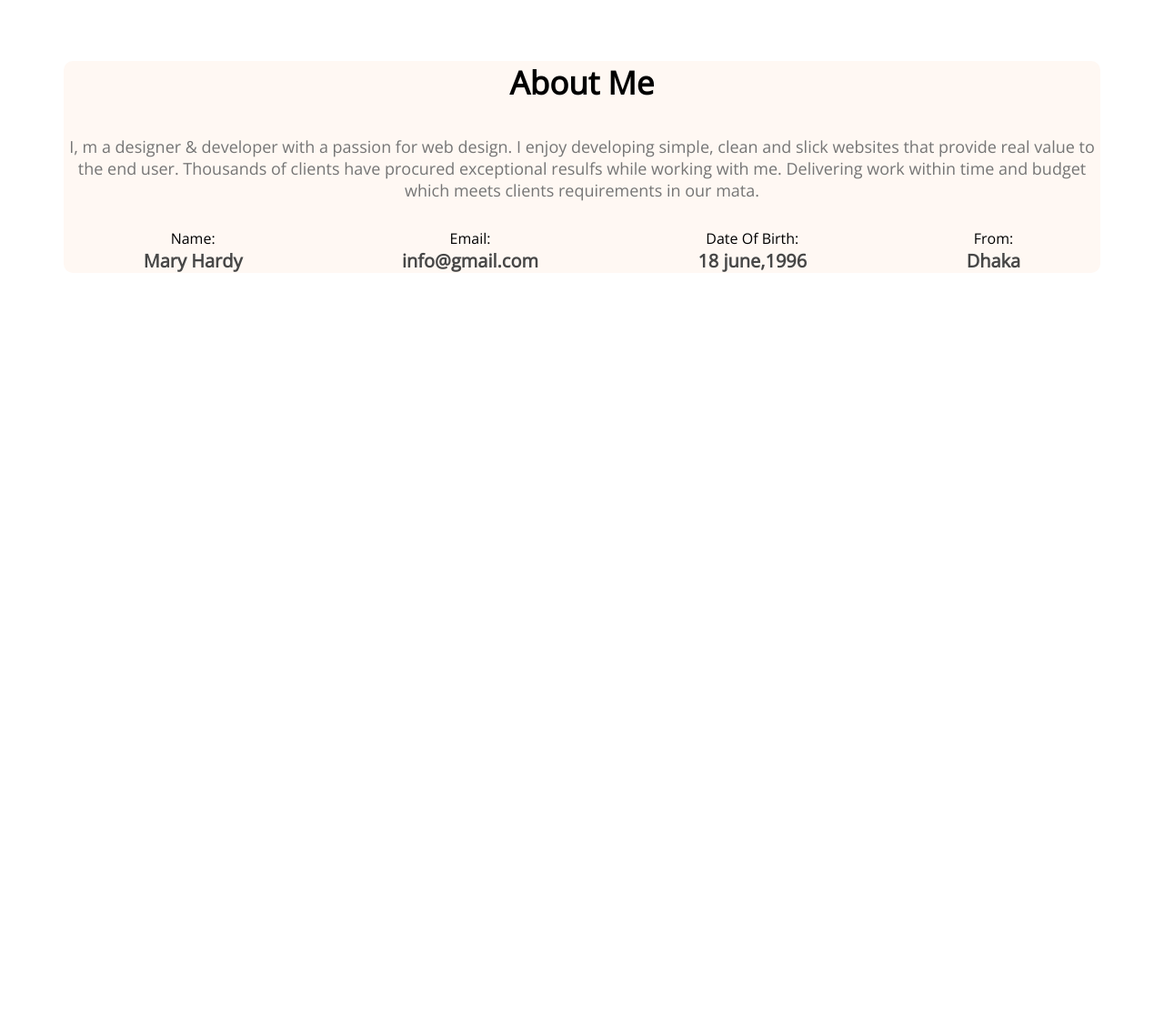
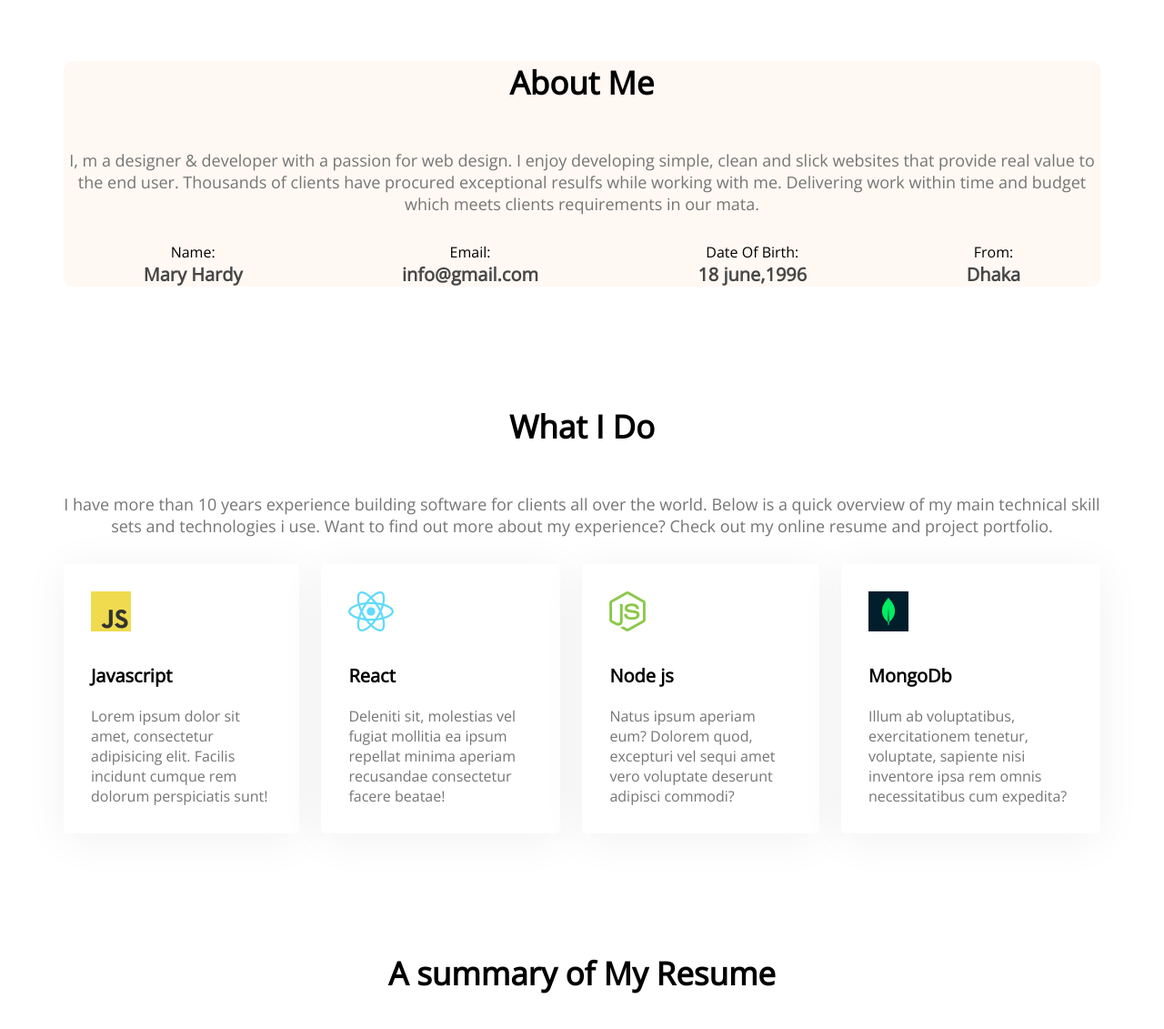
Before and after one commit to jakyaafrinbristi/developer-portfolio, a plain HTML site: page index.html in a window 1280 px wide. Shown: the part 903-2034 px from the top of the page at 91% size. Before the commit the page ends 1203 px from the top, so only its background shows below. Drawn offline with nearby package versions, Linux system fonts and the light colour scheme.

Commit message:
added skills content

```diff
--- a/index.html
+++ b/index.html
@@ -55,6 +55,38 @@
             </div>
 
         </section>
+        <!-- what i do section -->
+        <section class="what-i-do">
+            <h3 class="section-title">What I Do</h3>
+            <p class="section-description">I have more than 10 years experience building software for clients all over the world. Below is a quick overview of my main technical skill sets and technologies i use. Want to find out more about my experience? Check out my online resume and project portfolio.</p>
+         <div class="skills-container">
+            <div class="skill">
+                <img src="images/icons/js.png" alt="">
+                <p class="skill-title">Javascript</p>
+                <p class="skill-description">Lorem ipsum dolor sit amet, consectetur adipisicing elit. Facilis incidunt cumque rem dolorum perspiciatis sunt!</p>
+            </div>
+            <div class="skill">
+                <img src="images/icons/react.png" alt="">
+                <p class="skill-title">React</p>
+                <p class="skill-description">Deleniti sit, molestias vel fugiat mollitia ea ipsum repellat minima aperiam recusandae consectetur facere beatae!</p>
+            </div>
+            <div class="skill">
+                <img src="images/icons/nodejs.png" alt="">
+                <p class="skill-title">Node js</p>
+                <p class="skill-description">Natus ipsum aperiam eum? Dolorem quod, excepturi vel sequi amet vero voluptate deserunt adipisci commodi?</p>
+            </div>
+            <div class="skill">
+                <img src="images/icons/mongo.png" alt="">
+                <p class="skill-title">MongoDb</p>
+                <p class="skill-description">Illum ab voluptatibus, exercitationem tenetur, voluptate, sapiente nisi inventore ipsa rem omnis necessitatibus cum expedita?</p>
+            </div>
+         </div>
+        </section>
+        <!-- resume section -->
+        <section class="resume">
+            <h3 class="section-title">A summary of My Resume</h3>
+
+        </section>
 
     </main>
     <footer>
--- a/styles/portfolio.css
+++ b/styles/portfolio.css
@@ -80,9 +80,14 @@ main {
 
 }
 
+section {
+    margin-top: 130px;
+}
+
+
 /* about section style */
 .about {
-    margin-top: 130px;
+
     background: #FFF8F3;
     border-radius: 10px;
     padding: 130px, 150px;
@@ -91,10 +96,11 @@ main {
 }
 
 .section-title {
+    text-align: center;
     font-weight: 700;
     font-size: 35px;
 
-    margin-bottom: 35px;
+    margin-bottom: 50px;
 
 }
 
@@ -102,6 +108,7 @@ main {
     color: #757575;
     font-size: 18px;
     margin-bottom: 30px;
+    text-align: center;
 
 }
 
@@ -121,3 +128,34 @@ main {
     font-size: 20px;
     color: #474747;
 }
+
+
+
+.skills-container {
+    display: flex;
+    gap: 24px;
+}
+
+.skill{
+    background: #FFFFFF;
+    box-shadow: 0px 6px 50px rgba(0, 0, 0, 0.06);
+    border-radius: 5px;
+    padding: 30px;
+
+}
+
+.skill-title {
+    font-weight: 700;
+    font-size: 20px;
+    margin-top:30px ;
+    margin-bottom:20px ;
+}
+
+.skill-description {
+    font-weight: 400;
+    font-size: 16px;
+    color: #757575;
+
+
+}
+/* Resume style */
```
